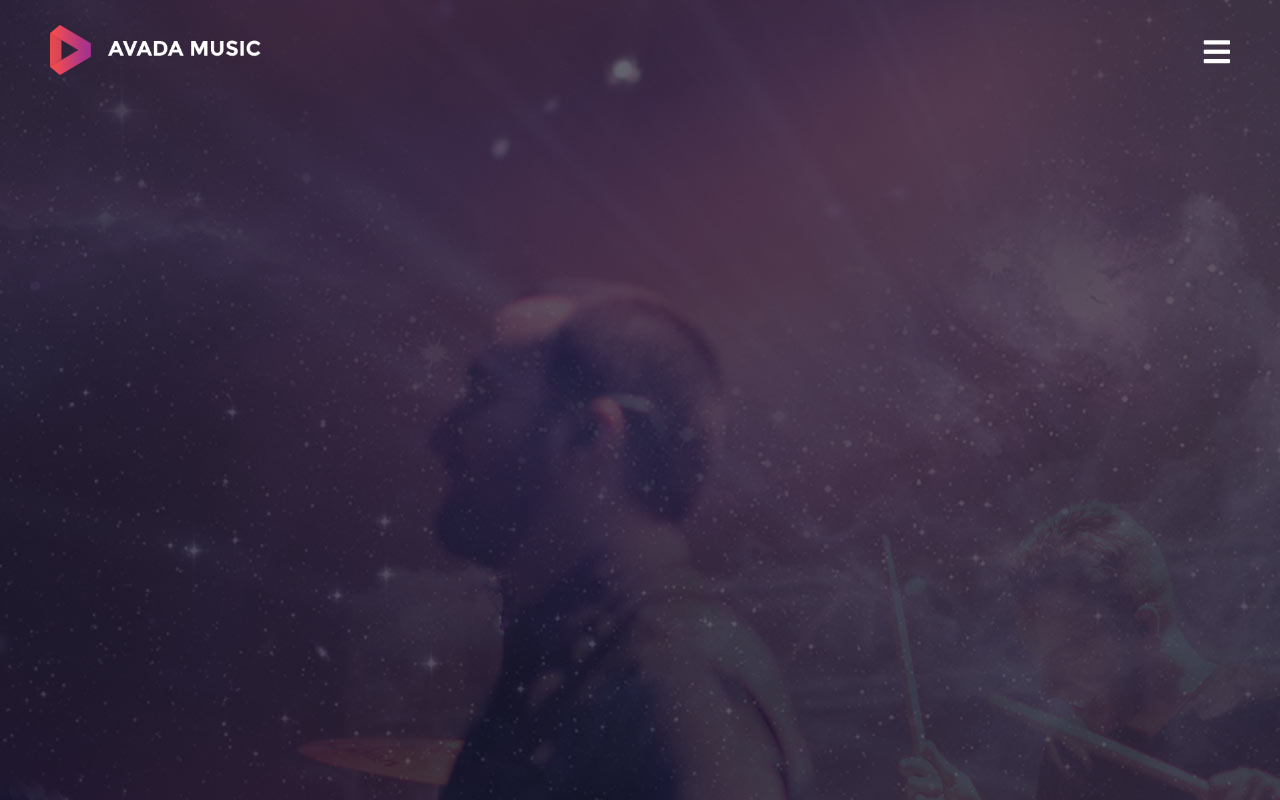
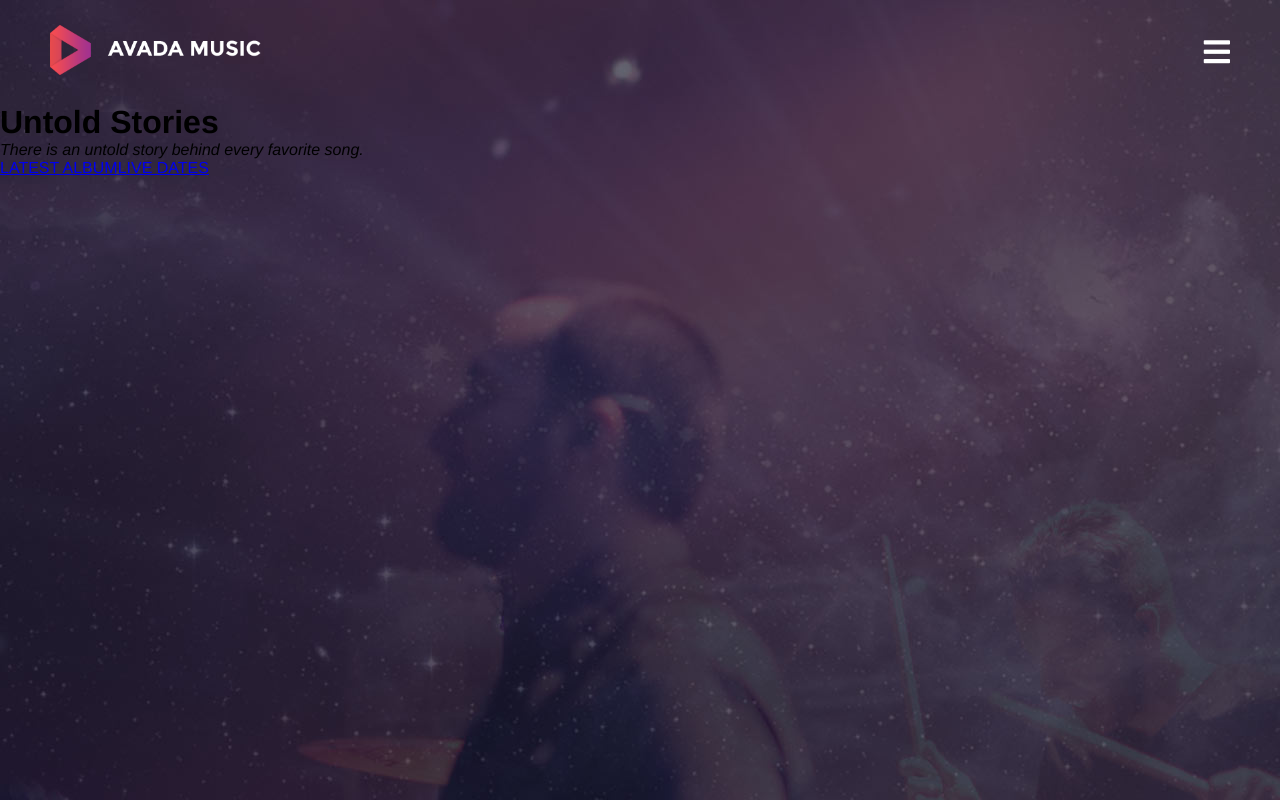
Before and after one commit to GiulianoPrimavera/proj-html-vuejs, a Vue app: page / in a window 1280 px wide. Built offline with nearby package versions, Linux system fonts and the light colour scheme.

Commit message:
adds the hero section

```diff
--- a/src/components/Header.vue
+++ b/src/components/Header.vue
@@ -10,7 +10,18 @@
       </div>
     </div>
 
-    <div class="hero"></div>
+    <div class="hero">
+        <div class="hero_text">
+            <h1>Untold Stories</h1>
+
+            <p><em>There is an untold story behind every favorite song.</em></p>
+
+            <div class="hero_buttons">
+                <a href="#">LATEST ALBUM</a>
+                <a href="#">LIVE DATES</a>
+            </div>
+        </div>
+    </div>
   </div>
 </template>
 
```
